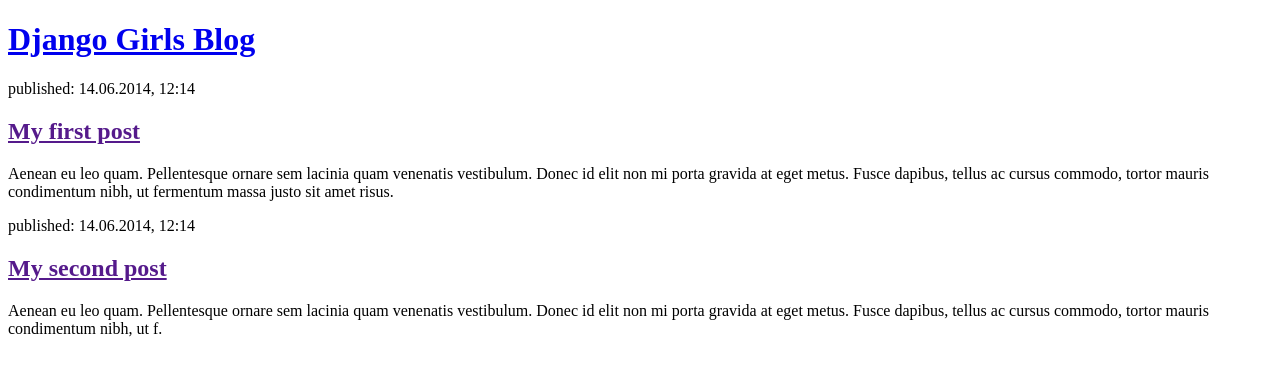
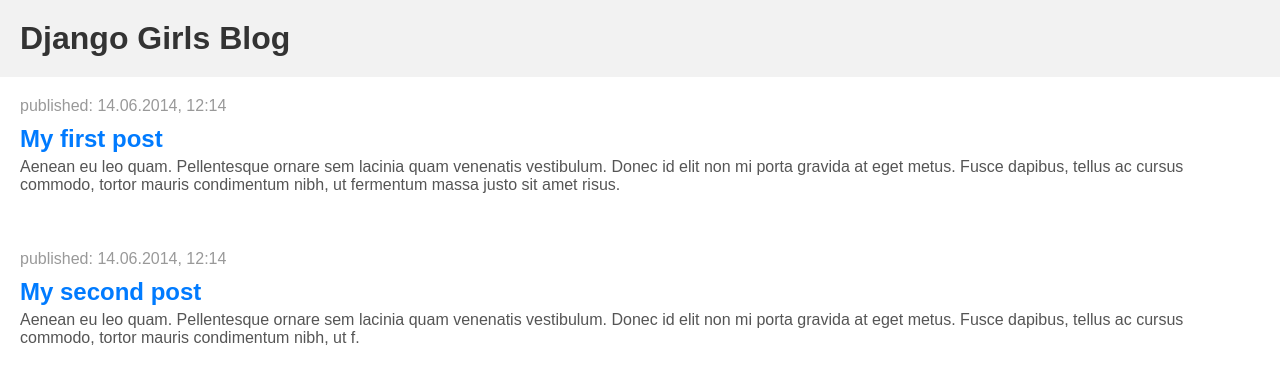
Before and after one commit to sonesiji/my-first-blog, a Django app: page / in a window 1280 px wide. Shown: the top 384 px of the page. Run offline with Django 3.2, Linux system fonts and the light colour scheme.

Commit message:
My Django Girls app, first commit

```diff
--- a/blog/templates/blog/post_list.html
+++ b/blog/templates/blog/post_list.html
@@ -3,21 +3,21 @@
     <head>
         <title>Django Girls blog</title>
     </head>
-    <body>
-        <header>
-            <h1><a href="/">Django Girls Blog</a></h1>
+    <body style="font-family: Arial, sans-serif; margin: 0; padding: 0;">
+        <header style="background-color: #f2f2f2; padding: 20px;">
+            <h1 style="margin: 0;"><a href="/" style="text-decoration: none; color: #333;">Django Girls Blog</a></h1>
         </header>
 
-        <article>
-            <time>published: 14.06.2014, 12:14</time>
-            <h2><a href="">My first post</a></h2>
-            <p>Aenean eu leo quam. Pellentesque ornare sem lacinia quam venenatis vestibulum. Donec id elit non mi porta gravida at eget metus. Fusce dapibus, tellus ac cursus commodo, tortor mauris condimentum nibh, ut fermentum massa justo sit amet risus.</p>
+        <article style="padding: 20px;">
+            <time style="color: #999;">published: 14.06.2014, 12:14</time>
+            <h2 style="margin-top: 10px; margin-bottom: 5px;"><a href="#" style="text-decoration: none; color: #007bff;">My first post</a></h2>
+            <p style="margin-top: 5px; color: #555;">Aenean eu leo quam. Pellentesque ornare sem lacinia quam venenatis vestibulum. Donec id elit non mi porta gravida at eget metus. Fusce dapibus, tellus ac cursus commodo, tortor mauris condimentum nibh, ut fermentum massa justo sit amet risus.</p>
         </article>
 
-        <article>
-            <time>published: 14.06.2014, 12:14</time>
-            <h2><a href="">My second post</a></h2>
-            <p>Aenean eu leo quam. Pellentesque ornare sem lacinia quam venenatis vestibulum. Donec id elit non mi porta gravida at eget metus. Fusce dapibus, tellus ac cursus commodo, tortor mauris condimentum nibh, ut f.</p>
+        <article style="padding: 20px;">
+            <time style="color: #999;">published: 14.06.2014, 12:14</time>
+            <h2 style="margin-top: 10px; margin-bottom: 5px;"><a href="#" style="text-decoration: none; color: #007bff;">My second post</a></h2>
+            <p style="margin-top: 5px; color: #555;">Aenean eu leo quam. Pellentesque ornare sem lacinia quam venenatis vestibulum. Donec id elit non mi porta gravida at eget metus. Fusce dapibus, tellus ac cursus commodo, tortor mauris condimentum nibh, ut f.</p>
         </article>
     </body>
 </html>
```
Also changed, not shown: blog/views.py (line endings or trailing spaces).
